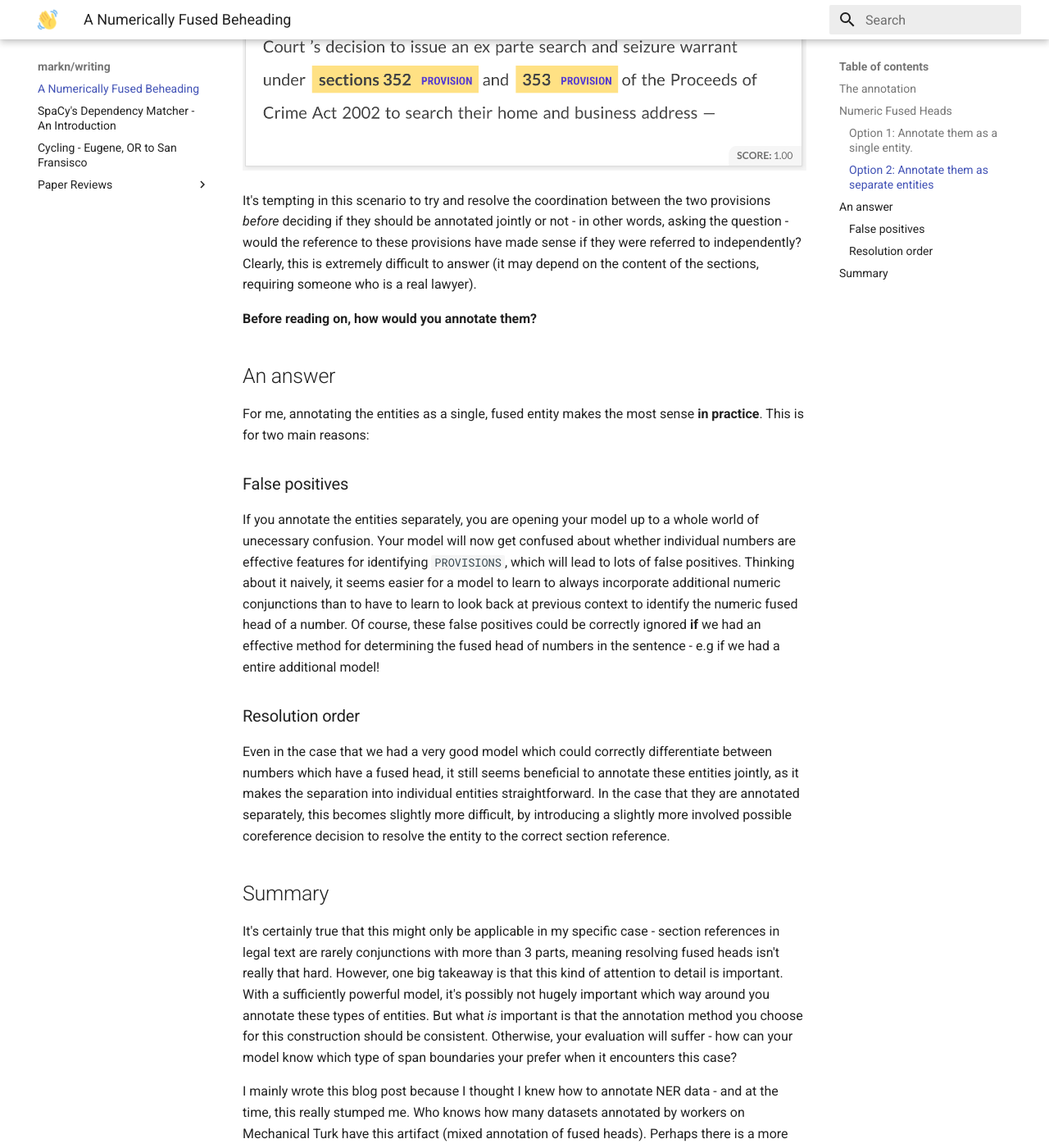
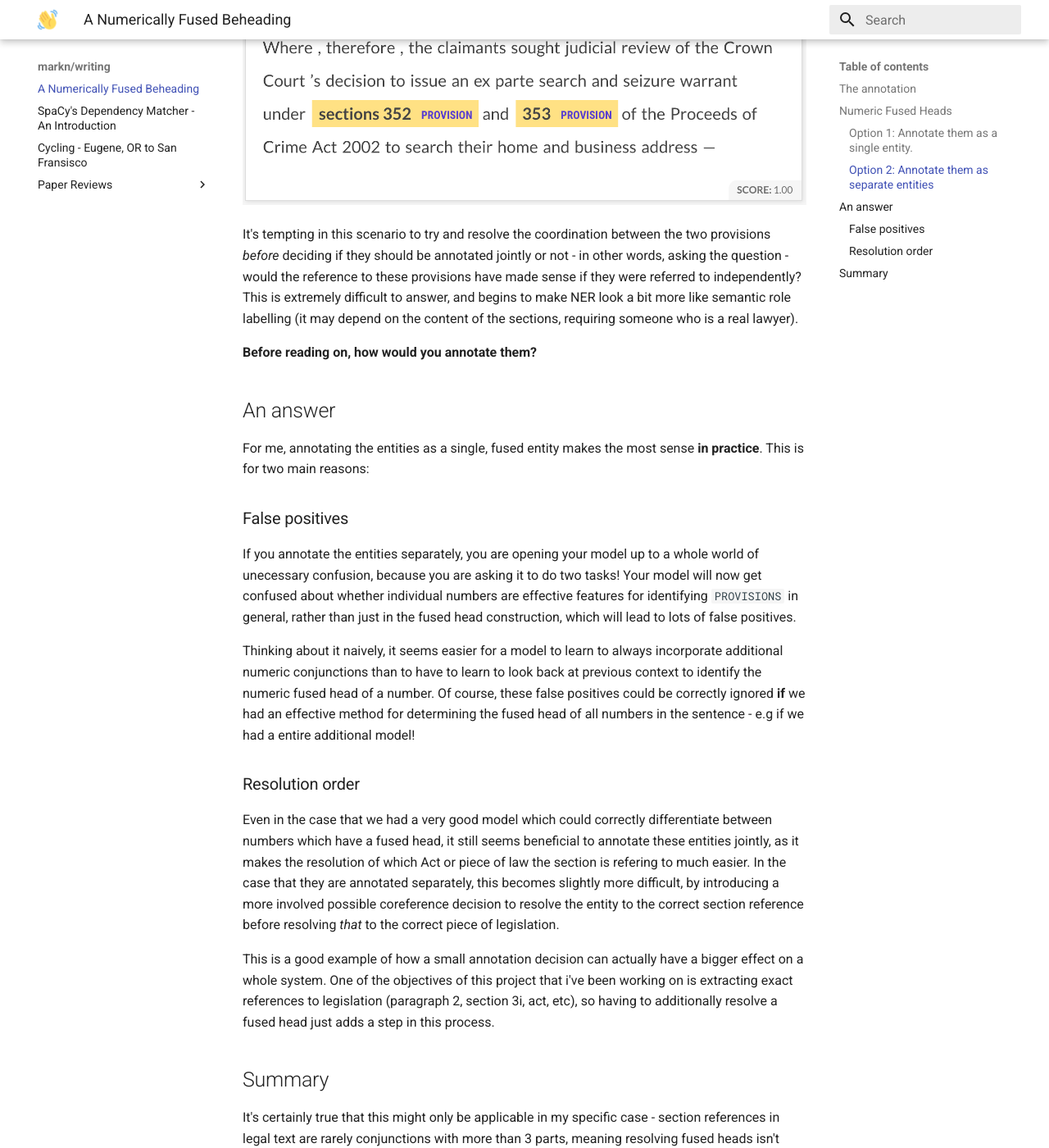
Before and after one commit to DeNeutoy/blog, an MkDocs documentation site: the page built from docs/numeric_annotation.md, in a window 1280 px wide and 1400 px high, scrolled down 1818 px. Shown: the whole window at 82% size. Built offline with MkDocs 1.6.1 and Material for MkDocs 9.7.7, drawn with Linux system fonts in a browser that asks for light colours; some of the changed text lies outside the part shown.

Commit message:
layout a bit better

```diff
--- a/docs/numeric_annotation.md
+++ b/docs/numeric_annotation.md
@@ -11,7 +11,9 @@ With [Prodigy](https://prodi.gy/), the annotation tool from SpaCy (even with a v
 </center>
 
 ## Numeric Fused Heads
-In particular, Daniel and I have been anotating some legal data for a variety of legal entities that appear in case law. One of the entities is `PROVISION`, a reference to a subsection of a legal instrument (e.g a piece of the law). Multiple provisions are sometimes referred to in sequence using numeric references, **without an explict syntactic head**, like "sections 3 and 4 of A Very Important Act 2005". You can read more about what Numeric Fused Head constructions are in this brilliant paper by Yanai Elazar and Yoav Goldberg, [Where's My Head? Definition, Dataset and Models for Numeric Fused-Heads Identification and Resolution](https://arxiv.org/abs/1905.10886). I strongly recommend this paper - it's an easily approachable, interesting nugget of linguistics with a concrete application.
+In particular, Daniel and I have been anotating some legal data for a variety of legal entities that appear in case law. One of the entities is `PROVISION`, a reference to a subsection of a legal instrument (e.g a piece of the law). Multiple provisions are sometimes referred to in sequence using numeric references, **without an explict syntactic head**, like "sections 3 and 4 of A Very Important Act 2005".
+
+You can read more about what Numeric Fused Head constructions are in this brilliant paper by Yanai Elazar and Yoav Goldberg, [Where's My Head? Definition, Dataset and Models for Numeric Fused-Heads Identification and Resolution](https://arxiv.org/abs/1905.10886). I strongly recommend this paper - it's an easily approachable, interesting nugget of linguistics with a concrete application.
 
 This fused head construction presents a lowly NER annotator like me with a bit of a dilemma - how should these tied references be annotated? There are two options:
 
@@ -24,7 +26,7 @@ This fused head construction presents a lowly NER annotator like me with a bit o
 ![unfused](./img/numeric_annotation/unfused.png)
 
 
-It's tempting in this scenario to try and resolve the coordination between the two provisions _before_ deciding if they should be annotated jointly or not - in other words, asking the question - would the reference to these provisions have made sense if they were referred to independently? Clearly, this is extremely difficult to answer (it may depend on the content of the sections, requiring someone who is a real lawyer).
+It's tempting in this scenario to try and resolve the coordination between the two provisions _before_ deciding if they should be annotated jointly or not - in other words, asking the question - would the reference to these provisions have made sense if they were referred to independently? This is extremely difficult to answer, and begins to make NER look a bit more like semantic role labelling (it may depend on the content of the sections, requiring someone who is a real lawyer).
 
 **Before reading on, how would you annotate them?**
 
@@ -34,14 +36,18 @@ For me, annotating the entities as a single, fused entity makes the most sense *
 
 ### False positives
 
-If you annotate the entities separately, you are opening your model up to a whole world of unecessary confusion. Your model will now get confused about whether individual numbers are effective features for identifying `PROVISIONS`, which will lead to lots of false positives. Thinking about it naively, it seems easier for a model to learn to always incorporate additional numeric conjunctions than to have to learn to look back at previous context to identify the numeric fused head of a number. Of course, these false positives could be correctly ignored **if** we had an effective method for determining the fused head of numbers in the sentence - e.g if we had a entire additional model!
+If you annotate the entities separately, you are opening your model up to a whole world of unecessary confusion, because you are asking it to do two tasks! Your model will now get confused about whether individual numbers are effective features for identifying `PROVISIONS` in general, rather than just in the fused head construction, which will lead to lots of false positives.
+
+Thinking about it naively, it seems easier for a model to learn to always incorporate additional numeric conjunctions than to have to learn to look back at previous context to identify the numeric fused head of a number. Of course, these false positives could be correctly ignored **if** we had an effective method for determining the fused head of all numbers in the sentence - e.g if we had a entire additional model!
 
 ### Resolution order
 
-Even in the case that we had a very good model which could correctly differentiate between numbers which have a fused head, it still seems beneficial to annotate these entities jointly, as it makes the separation into individual entities straightforward. In the case that they are annotated separately, this becomes slightly more difficult, by introducing a slightly more involved possible coreference decision to resolve the entity to the correct section reference.
+Even in the case that we had a very good model which could correctly differentiate between numbers which have a fused head, it still seems beneficial to annotate these entities jointly, as it makes the resolution of which Act or piece of law the section is refering to much easier. In the case that they are annotated separately, this becomes slightly more difficult, by introducing a more involved possible coreference decision to resolve the entity to the correct section reference before resolving _that_ to the correct piece of legislation.
+
+This is a good example of how a small annotation decision can actually have a bigger effect on a whole system. One of the objectives of this project that i've been working on is extracting exact references to legislation (paragraph 2, section 3i, act, etc), so having to additionally resolve a fused head just adds a step in this process.
 
 ## Summary
 
-It's certainly true that this might only be applicable in my specific case - section references in legal text are rarely conjunctions with more than 3 parts, meaning resolving fused heads isn't really that hard. However, one big takeaway is that this kind of attention to detail is important. With a sufficiently powerful model, it's possibly not hugely important which way around you annotate these types of entities. But what _is_ important is that the annotation method you choose for this construction should be consistent. Otherwise, your evaluation will suffer - how can your model know which type of span boundaries your prefer when it encounters this case?
+It's certainly true that this might only be applicable in my specific case - section references in legal text are rarely conjunctions with more than 3 parts, meaning resolving fused heads isn't really that hard. However, one big takeaway is that this kind of attention to detail is important. With a sufficiently powerful model, it's possibly not hugely important which way around you annotate these types of entities. **But what _is_ important is that the annotation method you choose for this construction should be consistent.** Otherwise, your evaluation will suffer - how can your model know which type of span boundaries your prefer when it encounters this case?
 
 I mainly wrote this blog post because I thought I knew how to annotate NER data - and at the time, this really stumped me. Who knows how many datasets annotated by workers on Mechanical Turk have this artifact (mixed annotation of fused heads). Perhaps there is a more cannonical line of reasoning as to how these annotations should be done - if you know of a reference, let me know!
```
